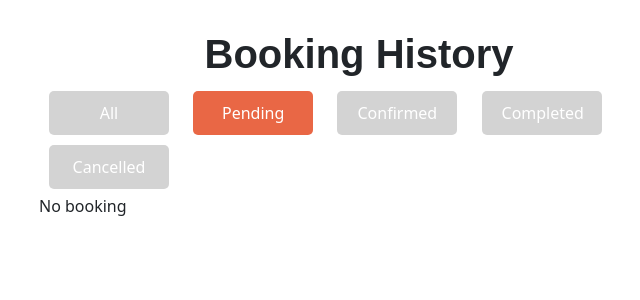
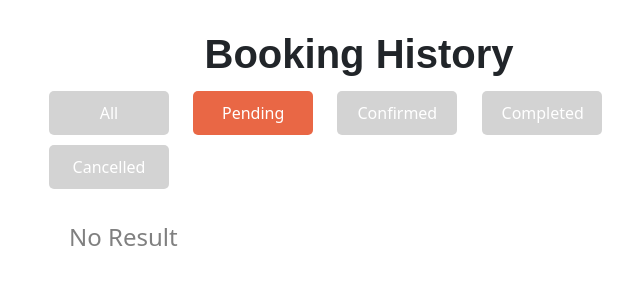
Before and after one commit to BuddyLich/django_practices, a Django app: page /my_bookings/1?status=pending in a window 1280 px wide. Shown: the part 170-470 px from the top of the page, without its empty margins (281-921 px from the left). Run offline with Django 3.2, Linux system fonts and the light colour scheme; a user stored in the database is signed in; tables that the repository leaves empty hold one stand-in row (values such as "Sample post"); some libraries are stand-ins or nearby versions; some web fonts are replaced.

Commit message:
update the booking list template
get rid of the comments in the booking list template, add styling to zero query result text
add additional message field to the list view card

```diff
--- a/barber_shop_booking_system/booking/static/booking/css/booking.css
+++ b/barber_shop_booking_system/booking/static/booking/css/booking.css
@@ -186,3 +186,9 @@
 .page-btn.active {
   background-color: #e96745;
 }
+
+.no-result {
+  padding: 25px 30px;
+  color: grey;
+  font-size: 1.5rem;
+}
--- a/barber_shop_booking_system/booking/templates/booking/my_bookings.html
+++ b/barber_shop_booking_system/booking/templates/booking/my_bookings.html
@@ -1,34 +1,6 @@
 {% extends "booking/base.html" %}
 {% block content %}
-<!--    <div>-->
-<!--        <a href="{% url 'my_bookings' user.pk %}"><button class="btn btn-primary">All</button></a>-->
-<!--        <a href="?status=pending"><button class="btn btn-primary">Pending</button></a>-->
-<!--        <a href="?status=confirmed"><button class="btn btn-primary">Confirmed</button></a>-->
-<!--        <a href="?status=completed"><button class="btn btn-primary">Completed</button></a>-->
-<!--        <a href="?status=cancelled"><button class="btn btn-primary">Cancelled</button></a>-->
-<!--    </div>-->
-<!--    <h2 id="queryStatus"></h2>-->
-<!--    {% if not bookings  %}-->
-<!--        <h1>No booking</h1>-->
-<!--    {% else %}-->
-<!--        <div>-->
-<!--            {% for booking in bookings %}-->
-<!--                    <p>Date: {{ booking.booking_date }}</p>-->
-<!--                    <p>Time: {{ booking.booking_time }}</p>-->
-<!--                    <p>Type: {{ booking.type }}</p>-->
-<!--                    <p>Additional Messages: {{ booking.additional_messages }}</p>-->
-<!--                    <a href="{% url 'booking_detail' booking.pk %}">Detail</a>-->
-<!--            {% endfor %}-->
-<!--        </div>-->
-<!--    {% endif %}-->
-
-
-
-
-
 <div class="listview">
-
-
     <div class="list-group booking-list">
         <h1>Booking History</h1>
 
@@ -40,7 +12,9 @@
             <a href="?status=cancelled"><button class="query-btn" id="cancelled">Cancelled</button></a>
         </div>
         {% if not bookings %}
-            <p>No booking</p>
+            <div class="no-result">
+                <p >No Result</p>
+            </div>
         {% endif %}
         {% for booking in bookings %}
             <a href="{% url 'booking_detail' booking.pk %}" class="list-group-item list-group-item-action flex-column align-items-start booking-list-item">
@@ -49,7 +23,7 @@
                     <small>Status: {{ booking.status }}</small>
                 </div>
                 <p class="mb-1">Type: {{ booking.type }}</p>
-                <small>Donec id elit non mi porta.</small>
+                <small>{{ booking.additional_messages|striptags|truncatechars:50 }}</small>
             </a>
         {% endfor %}
 
```
